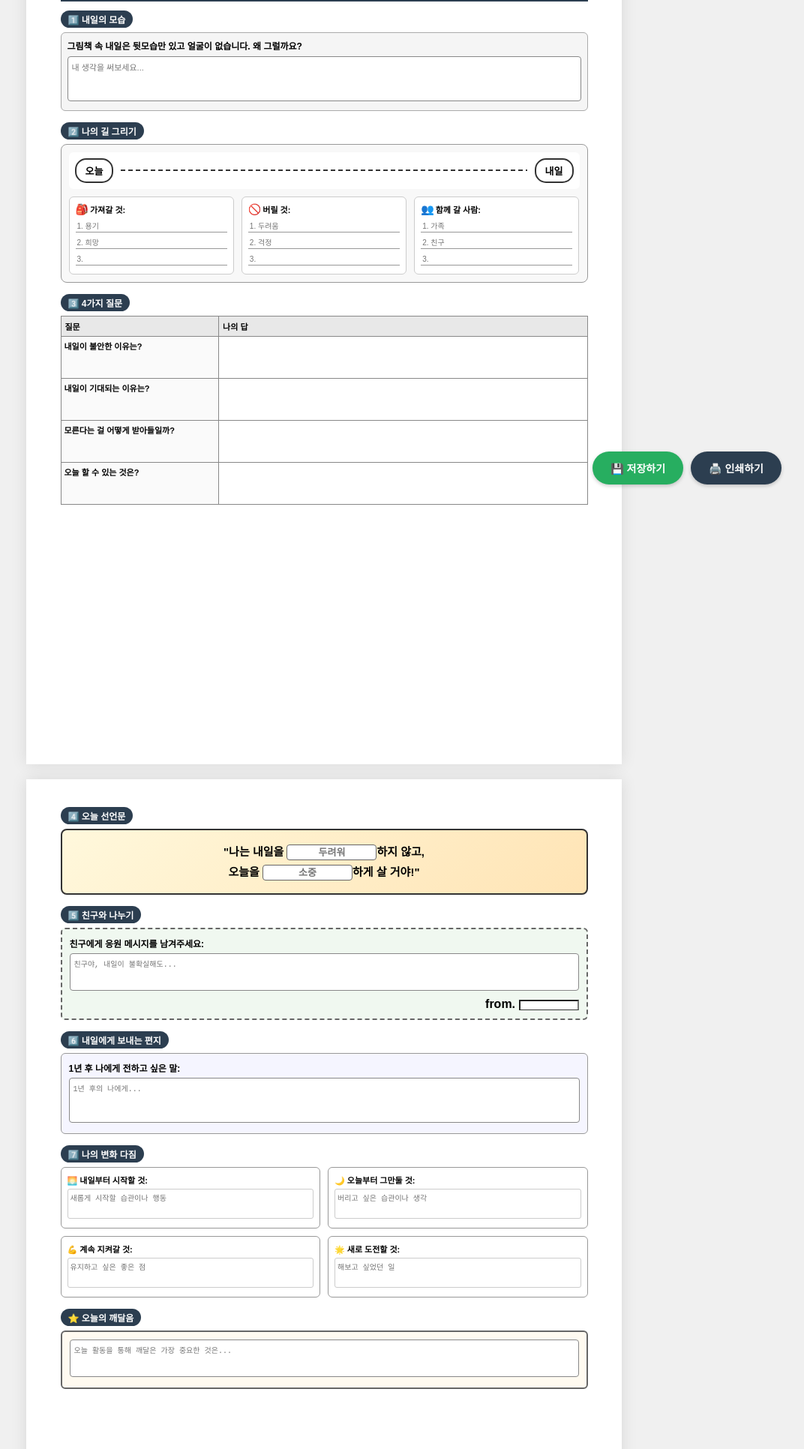
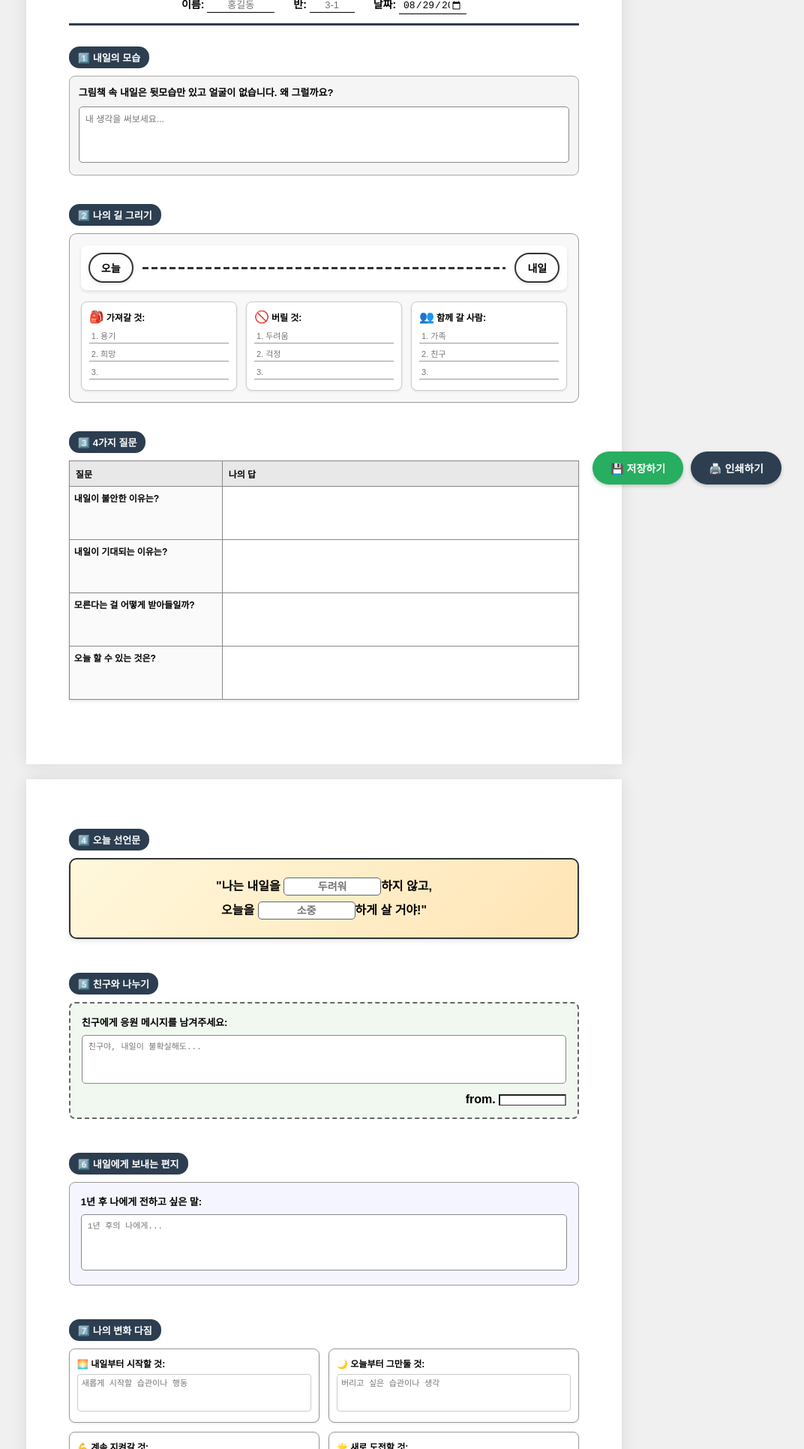
Before and after one commit to plusiam/tomorrow-worksheet, a plain HTML site: page index.html in a window 1280 px wide. Shown: the part 124-2056 px from the top of the page at 75% size, without its empty margins (208-1280 px from the left). Drawn offline with Linux system fonts and the light colour scheme.

Commit message:
✨ 인쇄 레이아웃 최적화 - Flexbox 균등 배치 시스템 적용
주요 개선사항:
- 📐 Flexbox justify-content로 페이지 전체 균등 배치
- 📏 섹션 간격 2배 확대 (15px → 25-30px)
- 📦 입력 영역 크기 증가 (더 편안한 작성 공간)
- 💎 시각적 개선 (그림자, 폰트 크기 최적화)
- 🖨️ A4 인쇄 시 하단 여백 문제 완전 해결

```diff
--- a/index.html
+++ b/index.html
@@ -3,7 +3,7 @@
 <head>
     <meta charset="UTF-8">
     <meta name="viewport" content="width=device-width, initial-scale=1.0">
-    <title>《내일》 읽기 활동지</title>
+    <title>《내일》 읽기 활동지 - 인쇄 최적화</title>
     <style>
         * {
             margin: 0;
@@ -18,16 +18,34 @@
             color: #000;
         }
 
+        /* 페이지 레이아웃 - Flexbox로 균등 배치 */
         .page {
             width: 210mm;
             height: 297mm;
             background: white;
             margin: 0 auto 20px;
-            padding: 10mm 12mm;
+            padding: 15mm 15mm;
             box-shadow: 0 0 20px rgba(0,0,0,0.1);
             position: relative;
             display: flex;
             flex-direction: column;
+            justify-content: space-between; /* 핵심: 균등 배치 */
+        }
+
+        /* 페이지 1 전용 레이아웃 */
+        .page-1 .content-wrapper {
+            flex: 1;
+            display: flex;
+            flex-direction: column;
+            justify-content: space-evenly; /* 균등 간격 */
+        }
+
+        /* 페이지 2 전용 레이아웃 */
+        .page-2 .content-wrapper {
+            flex: 1;
+            display: flex;
+            flex-direction: column;
+            gap: 25px; /* 섹션 간 균일한 간격 */
         }
 
         @media print {
@@ -39,16 +57,17 @@
             .page {
                 box-shadow: none;
                 margin: 0;
-                padding: 10mm 12mm;
+                padding: 15mm 15mm;
                 page-break-after: always;
                 page-break-inside: avoid;
+                height: 297mm !important;
             }
             .no-print {
                 display: none !important;
             }
             input, textarea {
                 border: 1px solid #666 !important;
-                padding: 2px !important;
+                padding: 3px !important;
                 color: #000 !important;
             }
             input::placeholder,
@@ -62,184 +81,190 @@
             }
         }
 
-        /* 헤더 스타일 - 간격 축소 */
+        /* 헤더 스타일 - 개선 */
         header {
             text-align: center;
-            margin-bottom: 12px;
-            padding-bottom: 8px;
+            padding-bottom: 12px;
             border-bottom: 3px solid #2c3e50;
+            margin-bottom: 0; /* 마진 제거 - flexbox가 처리 */
         }
 
         h1 {
             color: #000;
-            font-size: 20px;
-            margin-bottom: 6px;
+            font-size: 22px;
+            margin-bottom: 10px;
             font-weight: bold;
         }
 
         .info-line {
             display: flex;
             justify-content: center;
-            gap: 20px;
-            margin-top: 6px;
+            gap: 25px;
+            margin-top: 8px;
         }
 
         .info-line span {
             color: #000;
             font-weight: 600;
-            font-size: 13px;
+            font-size: 14px;
         }
 
         .info-line input {
             border: none;
             border-bottom: 1px solid #000;
-            padding: 1px 4px;
-            font-size: 12px;
-            width: 80px;
+            padding: 2px 5px;
+            font-size: 13px;
+            width: 90px;
             text-align: center;
             color: #000;
         }
 
-        /* 섹션 스타일 - 간격 조정 */
+        /* 섹션 스타일 - 간격 확대 */
         .section {
-            margin-bottom: 15px;
+            padding: 10px 0; /* 상하 패딩 추가 */
         }
 
         .section-title {
             background: #2c3e50;
             color: white;
-            padding: 3px 10px;
-            border-radius: 12px;
+            padding: 5px 12px;
+            border-radius: 14px;
             display: inline-block;
-            font-size: 12px;
-            margin-bottom: 6px;
+            font-size: 13px;
+            margin-bottom: 10px;
             font-weight: bold;
         }
 
-        /* 1번 문항 - 텍스트 박스 크게 */
+        /* 1번 문항 - 크기 증가 */
         .question-box {
             background: #f5f5f5;
-            padding: 8px;
-            border-radius: 6px;
+            padding: 12px;
+            border-radius: 8px;
             border: 1px solid #aaa;
         }
 
         .question-box p {
             color: #000;
-            font-size: 12px;
+            font-size: 13px;
             font-weight: 600;
-            margin-bottom: 6px;
+            margin-bottom: 8px;
+            line-height: 1.5;
         }
 
         .question-box textarea {
             width: 100%;
-            height: 60px;
-            padding: 5px;
+            height: 75px; /* 높이 증가 */
+            padding: 8px;
             border: 1px solid #888;
-            border-radius: 4px;
+            border-radius: 5px;
             font-family: inherit;
-            font-size: 11px;
+            font-size: 12px;
             resize: none;
             background: white;
             color: #000;
+            line-height: 1.4;
         }
 
-        /* 2번 문항 - 나의 길 그리기 재설계 */
+        /* 2번 문항 - 시각적 개선 */
         .path-new {
             background: #f8f8f8;
             border: 1px solid #999;
-            border-radius: 8px;
-            padding: 10px;
+            border-radius: 10px;
+            padding: 15px;
         }
 
         .path-visual {
             display: flex;
             align-items: center;
             justify-content: space-between;
-            margin-bottom: 10px;
-            padding: 8px;
+            margin-bottom: 15px;
+            padding: 10px;
             background: white;
-            border-radius: 6px;
+            border-radius: 8px;
+            box-shadow: 0 2px 4px rgba(0,0,0,0.1);
         }
 
         .path-point {
             background: white;
-            padding: 5px 12px;
-            border-radius: 15px;
+            padding: 8px 15px;
+            border-radius: 20px;
             border: 2px solid #333;
             font-weight: bold;
-            font-size: 13px;
+            font-size: 14px;
             color: #000;
+            box-shadow: 0 2px 4px rgba(0,0,0,0.1);
         }
 
         .path-line {
             flex: 1;
-            height: 2px;
+            height: 3px;
             background: repeating-linear-gradient(
                 90deg,
                 #333,
-                #333 6px,
-                transparent 6px,
-                transparent 10px
+                #333 8px,
+                transparent 8px,
+                transparent 12px
             );
-            margin: 0 10px;
+            margin: 0 12px;
         }
 
         .path-lists {
             display: grid;
             grid-template-columns: repeat(3, 1fr);
-            gap: 10px;
+            gap: 12px;
         }
 
         .path-item {
             background: white;
-            padding: 8px;
-            border-radius: 6px;
+            padding: 10px;
+            border-radius: 8px;
             border: 1px solid #ccc;
+            box-shadow: 0 1px 3px rgba(0,0,0,0.1);
         }
 
         .path-item h4 {
-            font-size: 11px;
+            font-size: 12px;
             color: #000;
-            margin-bottom: 4px;
+            margin-bottom: 6px;
             font-weight: bold;
         }
 
         .path-item .emoji {
-            font-size: 14px;
-            margin-right: 2px;
+            font-size: 16px;
+            margin-right: 3px;
         }
 
         .path-item input {
             width: 100%;
             border: none;
             border-bottom: 1px solid #999;
-            padding: 2px;
-            font-size: 10px;
-            margin-bottom: 3px;
+            padding: 3px;
+            font-size: 11px;
+            margin-bottom: 4px;
             color: #000;
         }
 
-        /* 3번 문항 - 4가지 질문 테이블 */
+        /* 3번 문항 - 테이블 개선 */
         table {
             width: 100%;
             border-collapse: collapse;
+            box-shadow: 0 2px 4px rgba(0,0,0,0.1);
         }
 
         th {
             background: #e8e8e8;
-            padding: 5px;
+            padding: 8px;
             text-align: left;
-            font-size: 11px;
+            font-size: 12px;
             border: 1px solid #888;
             color: #000;
             font-weight: bold;
         }
 
         td {
-            padding: 4px;
+            padding: 6px;
             border: 1px solid #888;
-            font-size: 11px;
+            font-size: 12px;
             color: #000;
             vertical-align: top;
         }
@@ -247,147 +272,157 @@
         td:first-child {
             font-weight: bold;
             background: #fafafa;
+            width: 30%;
         }
 
         td textarea {
             width: 100%;
-            height: 45px;
+            height: 55px; /* 높이 증가 */
             border: none;
-            padding: 3px;
-            font-size: 10px;
+            padding: 5px;
+            font-size: 11px;
             resize: none;
             background: transparent;
+            line-height: 1.3;
         }
 
-        /* 2페이지 스타일 - 재구성 */
+        /* 2페이지 스타일 - 균형 개선 */
         .declaration-box {
             background: linear-gradient(135deg, #fff8dc, #ffe4b5);
-            padding: 15px;
-            border-radius: 8px;
+            padding: 20px;
+            border-radius: 10px;
             text-align: center;
-            font-size: 15px;
-            line-height: 1.8;
+            font-size: 16px;
+            line-height: 2;
             border: 2px solid #333;
             color: #000;
             font-weight: bold;
+            box-shadow: 0 3px 6px rgba(0,0,0,0.1);
         }
 
         .declaration-box input {
             border: none;
             background: white;
-            padding: 2px 6px;
-            border-radius: 4px;
+            padding: 3px 8px;
+            border-radius: 5px;
             font-weight: bold;
-            width: 120px;
+            width: 130px;
             text-align: center;
             border: 1px solid #666;
             color: #000;
-            font-size: 13px;
+            font-size: 14px;
         }
 
         .friend-message {
             background: #f0f8f0;
-            padding: 10px;
-            border-radius: 6px;
+            padding: 15px;
+            border-radius: 8px;
             border: 2px dashed #666;
         }
 
         .friend-message h4 {
-            margin-bottom: 5px;
-            font-size: 12px;
+            margin-bottom: 8px;
+            font-size: 13px;
             color: #000;
         }
 
         .friend-message textarea {
             width: 100%;
-            height: 50px;
+            height: 65px;
             border: 1px solid #888;
-            border-radius: 4px;
-            padding: 5px;
-            font-size: 10px;
+            border-radius: 5px;
+            padding: 8px;
+            font-size: 11px;
             resize: none;
+            line-height: 1.4;
         }
 
-        /* 내일 편지 추가 */
+        /* 편지 섹션 개선 */
         .letter-box {
             background: #f5f5ff;
-            padding: 10px;
-            border-radius: 6px;
+            padding: 15px;
+            border-radius: 8px;
             border: 1px solid #999;
         }
 
         .letter-box h4 {
-            margin-bottom: 5px;
-            font-size: 12px;
+            margin-bottom: 8px;
+            font-size: 13px;
             color: #000;
         }
 
         .letter-box textarea {
             width: 100%;
-            height: 60px;
+            height: 75px;
             border: 1px solid #888;
-            border-radius: 4px;
-            padding: 5px;
-            font-size: 10px;
+            border-radius: 5px;
+            padding: 8px;
+            font-size: 11px;
             resize: none;
+            line-height: 1.4;
         }
 
-        /* 변화 다짐 추가 */
+        /* 변화 다짐 - 그리드 개선 */
         .change-grid {
             display: grid;
             grid-template-columns: 1fr 1fr;
-            gap: 10px;
+            gap: 12px;
         }
 
         .change-box {
             background: white;
-            padding: 8px;
-            border-radius: 6px;
+            padding: 10px;
+            border-radius: 8px;
             border: 1px solid #999;
+            box-shadow: 0 1px 3px rgba(0,0,0,0.1);
         }
 
         .change-box h5 {
-            font-size: 11px;
+            font-size: 12px;
             color: #000;
-            margin-bottom: 4px;
+            margin-bottom: 6px;
             font-weight: bold;
         }
 
         .change-box textarea {
             width: 100%;
-            height: 40px;
+            height: 50px;
             border: 1px solid #ccc;
-            border-radius: 3px;
-            padding: 3px;
-            font-size: 10px;
+            border-radius: 4px;
+            padding: 5px;
+            font-size: 11px;
             resize: none;
+            line-height: 1.3;
         }
 
         .insight-box {
             background: #fffaf0;
-            padding: 10px;
-            border-radius: 6px;
+            padding: 15px;
+            border-radius: 8px;
             text-align: center;
             border: 2px solid #666;
+            box-shadow: 0 2px 4px rgba(0,0,0,0.1);
         }
 
         .insight-box strong {
             color: #000;
-            font-size: 13px;
-            margin-bottom: 5px;
+            font-size: 14px;
+            margin-bottom: 8px;
             display: block;
         }
 
         .insight-box textarea {
             width: 100%;
-            height: 50px;
+            height: 65px;
             border: 1px solid #888;
-            border-radius: 4px;
-            padding: 5px;
-            font-size: 10px;
+            border-radius: 5px;
+            padding: 8px;
+            font-size: 11px;
             resize: none;
+            line-height: 1.4;
         }
 
+        /* 버튼 스타일 */
         .btn-container {
             position: fixed;
             bottom: 30px;
@@ -422,6 +457,11 @@
             transform: translateY(-2px);
             box-shadow: 0 4px 8px rgba(0,0,0,0.2);
         }
+
+        /* 반응형 스페이서 - 페이지 균형 유지 */
+        .spacer {
+            flex: 0.5;
+        }
     </style>
 </head>
 <body>
@@ -431,11 +471,12 @@
             <h1>📚 《내일》 읽기 활동지</h1>
             <div class="info-line">
                 <span>이름: <input type="text" id="name" placeholder="홍길동"></span>
-                <span>반: <input type="text" id="class" placeholder="3-1" style="width:50px;"></span>
+                <span>반: <input type="text" id="class" placeholder="3-1" style="width:60px;"></span>
                 <span>날짜: <input type="date" id="date"></span>
             </div>
         </header>
 
+        <div class="content-wrapper">
             <div class="section">
                 <span class="section-title">1️⃣ 내일의 모습</span>
                 <div class="question-box">
@@ -501,9 +542,11 @@
                 </table>
             </div>
         </div>
+    </div>
 
     <!-- 두 번째 페이지 -->
     <div class="page page-2">
+        <div class="content-wrapper">
             <div class="section">
                 <span class="section-title">4️⃣ 오늘 선언문</span>
                 <div class="declaration-box">
@@ -517,8 +560,8 @@
                 <div class="friend-message">
                     <h4>친구에게 응원 메시지를 남겨주세요:</h4>
                     <textarea placeholder="친구야, 내일이 불확실해도..."></textarea>
-                <div style="text-align: right; margin-top: 5px;">
-                    <strong>from.</strong> <input type="text" style="width: 80px; border-bottom: 1px solid #333; font-size: 10px;">
+                    <div style="text-align: right; margin-top: 8px;">
+                        <strong>from.</strong> <input type="text" style="width: 90px; border-bottom: 1px solid #333; font-size: 11px;">
                     </div>
                 </div>
             </div>
@@ -560,6 +603,7 @@
                 </div>
             </div>
         </div>
+    </div>
 
     <div class="btn-container no-print">
         <button class="btn-save" onclick="saveData()">💾 저장하기</button>
@@ -591,13 +635,35 @@
                 }
             });
 
-            localStorage.setItem('worksheet_tomorrow', JSON.stringify(data));
-            alert('✅ 활동지가 저장되었습니다!');
+            localStorage.setItem('worksheet_tomorrow_v2', JSON.stringify(data));
+
+            // 저장 완료 알림 개선
+            const notification = document.createElement('div');
+            notification.style.cssText = `
+                position: fixed;
+                top: 20px;
+                right: 20px;
+                background: #27ae60;
+                color: white;
+                padding: 15px 25px;
+                border-radius: 8px;
+                font-weight: bold;
+                box-shadow: 0 4px 8px rgba(0,0,0,0.2);
+                z-index: 10000;
+                animation: slideIn 0.3s ease;
+            `;
+            notification.textContent = '✅ 활동지가 저장되었습니다!';
+            document.body.appendChild(notification);
+
+            setTimeout(() => {
+                notification.style.animation = 'slideOut 0.3s ease';
+                setTimeout(() => document.body.removeChild(notification), 300);
+            }, 2000);
         }
 
         // 데이터 불러오기
         function loadData() {
-            const saved = localStorage.getItem('worksheet_tomorrow');
+            const saved = localStorage.getItem('worksheet_tomorrow_v2');
             if(saved) {
                 const data = JSON.parse(saved);
                 document.getElementById('name').value = data.name || '';
@@ -630,7 +696,7 @@
             // 인쇄 다이얼로그 열기
             window.print();
 
-            // 인쇄 후 placeholder 복원 (약간의 지연 후)
+            // 인쇄 후 placeholder 복원
             setTimeout(() => {
                 inputs.forEach(element => {
                     if(placeholders[element]) {
@@ -640,6 +706,20 @@
                 placeholders = {};
             }, 100);
         }
+
+        // 애니메이션 스타일 추가
+        const style = document.createElement('style');
+        style.textContent = `
+            @keyframes slideIn {
+                from { transform: translateX(100%); opacity: 0; }
+                to { transform: translateX(0); opacity: 1; }
+            }
+            @keyframes slideOut {
+                from { transform: translateX(0); opacity: 1; }
+                to { transform: translateX(100%); opacity: 0; }
+            }
+        `;
+        document.head.appendChild(style);
 
         // 페이지 로드 시 저장된 데이터 불러오기
         window.onload = loadData;
```
Lines whose indentation alone changed are shown as unchanged.
